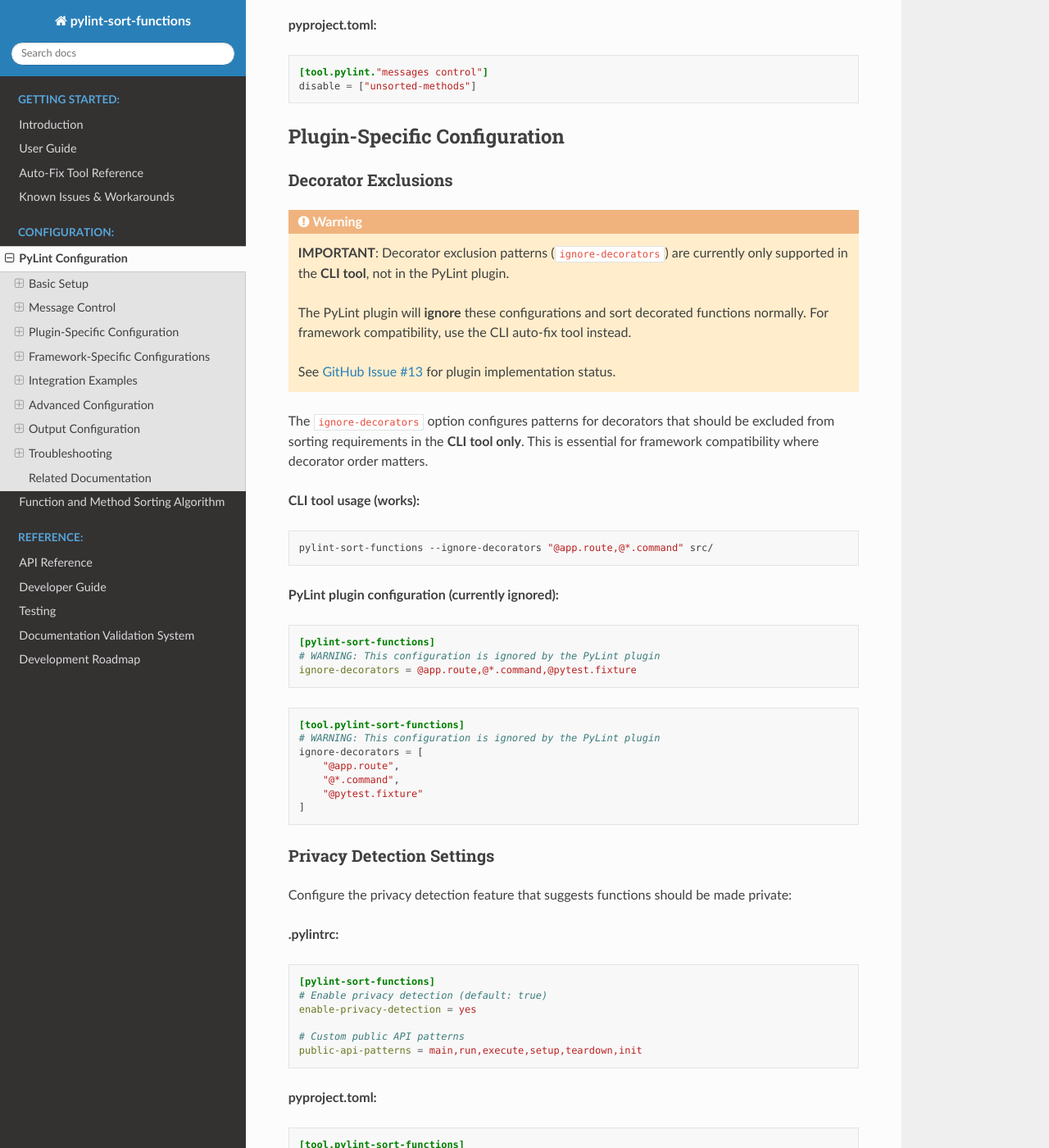
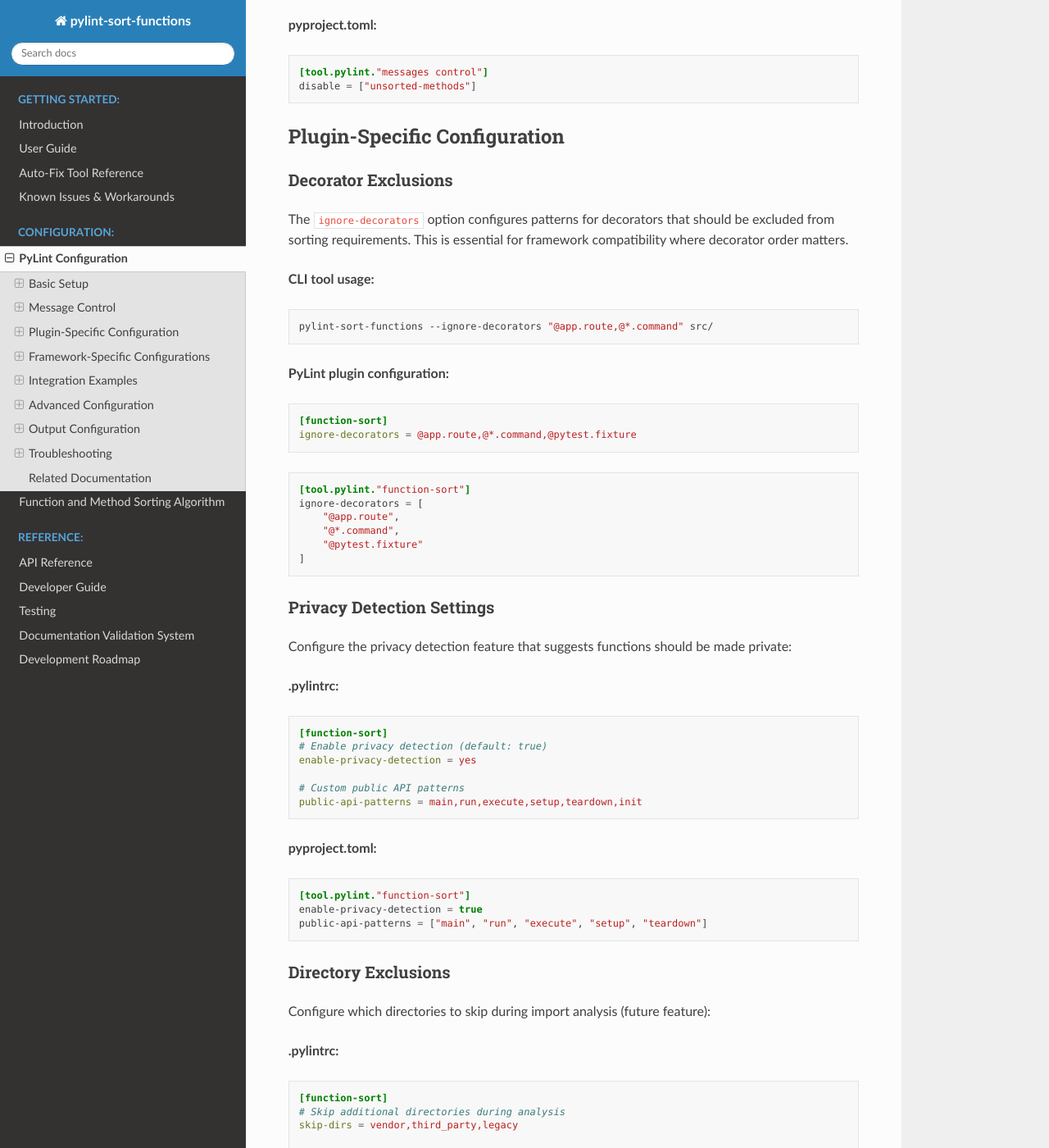
Before and after one commit to hakonhagland/pylint-sort-functions, a Sphinx documentation site: the page built from docs/pylintrc.rst, in a window 1280 px wide and 1400 px high, scrolled down 1933 px. Shown: the whole window at 82% size. Built offline with Sphinx 7.4.7 and the Read the Docs theme 3.1.0, drawn with Linux system fonts in a browser that asks for light colours; some of the changed text lies outside the part shown.

Commit message:
docs: complete pylintrc.rst updates for decorator exclusion feature
Fixes remaining outdated warnings and configuration examples in
docs/pylintrc.rst after implementing issue #13.

Key updates:
- Remove all "CRITICAL LIMITATION" and "do not work" warnings
- Update all PyLint configuration section names from [pylint-sort-functions]
  to [function-sort] for consistency with plugin architecture
- Replace "currently ignored" warnings with working examples
- Update all framework examples (Flask, Click, Django, FastAPI, pytest)
  to show working configurations for both CLI tool and PyLint plugin
- Remove references to closed GitHub Issue #13
- Fix inconsistent toml configuration paths to use [tool.pylint."function-sort"]

The documentation now accurately reflects that decorator exclusions work
in both the CLI tool and PyLint plugin, providing users with complete
and consistent configuration guidance.

🤖 Generated with [Claude Code](https://claude.ai/code)

Co-Authored-By: Claude <noreply@anthropic.com>

```diff
--- a/docs/pylintrc.rst
+++ b/docs/pylintrc.rst
@@ -106,33 +106,24 @@ Plugin-Specific Configuration
 Decorator Exclusions
 ~~~~~~~~~~~~~~~~~~~~
 
-.. warning::
-   **IMPORTANT**: Decorator exclusion patterns (``ignore-decorators``) are currently only supported in the **CLI tool**, not in the PyLint plugin.
+The ``ignore-decorators`` option configures patterns for decorators that should be excluded from sorting requirements. This is essential for framework compatibility where decorator order matters.
 
-   The PyLint plugin will **ignore** these configurations and sort decorated functions normally. For framework compatibility, use the CLI auto-fix tool instead.
-
-   See `GitHub Issue #13 <https://github.com/hakonhagland/pylint-sort-functions/issues/13>`_ for plugin implementation status.
-
-The ``ignore-decorators`` option configures patterns for decorators that should be excluded from sorting requirements in the **CLI tool only**. This is essential for framework compatibility where decorator order matters.
-
-**CLI tool usage (works):**
+**CLI tool usage:**
 
 .. code-block:: bash
 
    pylint-sort-functions --ignore-decorators "@app.route,@*.command" src/
 
-**PyLint plugin configuration (currently ignored):**
+**PyLint plugin configuration:**
 
 .. code-block:: ini
 
-   [pylint-sort-functions]
-   # WARNING: This configuration is ignored by the PyLint plugin
+   [function-sort]
    ignore-decorators = @app.route,@*.command,@pytest.fixture
 
 .. code-block:: toml
 
-   [tool.pylint-sort-functions]
-   # WARNING: This configuration is ignored by the PyLint plugin
+   [tool.pylint."function-sort"]
    ignore-decorators = [
        "@app.route",
        "@*.command",
@@ -148,7 +139,7 @@ Configure the privacy detection feature that suggests functions should be made p
 
 .. code-block:: ini
 
-   [pylint-sort-functions]
+   [function-sort]
    # Enable privacy detection (default: true)
    enable-privacy-detection = yes
 
@@ -159,7 +150,7 @@ Configure the privacy detection feature that suggests functions should be made p
 
 .. code-block:: toml
 
-   [tool.pylint-sort-functions]
+   [tool.pylint."function-sort"]
    enable-privacy-detection = true
    public-api-patterns = ["main", "run", "execute", "setup", "teardown"]
 
@@ -172,7 +163,7 @@ Configure which directories to skip during import analysis (future feature):
 
 .. code-block:: ini
 
-   [pylint-sort-functions]
+   [function-sort]
    # Skip additional directories during analysis
    skip-dirs = vendor,third_party,legacy
 
@@ -183,26 +174,19 @@ Configure which directories to skip during import analysis (future feature):
 
 .. code-block:: toml
 
-   [tool.pylint-sort-functions]
+   [tool.pylint."function-sort"]
    skip-dirs = ["vendor", "third_party", "legacy"]
    additional-skip-dirs = ["custom_vendor", "generated"]
 
 Framework-Specific Configurations
 ---------------------------------
 
-.. warning::
-   **CRITICAL LIMITATION**: All framework configurations below show ``ignore-decorators`` options that **do not work** in the PyLint plugin. These configurations are only supported in the CLI tool.
-
-   For framework compatibility:
-
-   * **Use CLI tool**: ``pylint-sort-functions --ignore-decorators "@app.route" src/``
-   * **PyLint plugin**: Will sort ALL functions regardless of decorators
-   * **Tracking**: `GitHub Issue #13 <https://github.com/hakonhagland/pylint-sort-functions/issues/13>`_
+The following configurations show working examples for both the CLI tool and PyLint plugin. The ``ignore-decorators`` option is supported in both tools for consistent framework compatibility.
 
 Flask Applications
 ~~~~~~~~~~~~~~~~~~
 
-**Working CLI tool usage:**
+**CLI tool usage:**
 
 .. code-block:: bash
 
@@ -286,43 +270,34 @@ Django Applications
 FastAPI Applications
 ~~~~~~~~~~~~~~~~~~~~
 
-**Working CLI tool usage:**
+**CLI tool usage:**
 
 .. code-block:: bash
 
    pylint-sort-functions --ignore-decorators "@app.get,@app.post" src/
 
-**PyLint plugin configuration (decorator exclusions ignored):**
+**PyLint plugin configuration:**
 
 .. code-block:: ini
 
-   [pylint-sort-functions]
-   # WARNING: ignore-decorators is ignored by PyLint plugin
-   ignore-decorators = @app.get
-                      @app.post
-                      @app.put
-                      @app.delete
-                      @app.patch
-                      @app.middleware
+   [function-sort]
+   ignore-decorators = @app.get,@app.post,@app.put,@app.delete,@app.patch,@app.middleware
 
 Pytest Test Configuration
 ~~~~~~~~~~~~~~~~~~~~~~~~~
 
-**Working CLI tool usage:**
+**CLI tool usage:**
 
 .. code-block:: bash
 
    pylint-sort-functions --ignore-decorators "@pytest.fixture,@pytest.mark.*" src/
 
-**PyLint plugin configuration (decorator exclusions ignored):**
+**PyLint plugin configuration:**
 
 .. code-block:: ini
 
-   [pylint-sort-functions]
-   # WARNING: ignore-decorators is ignored by PyLint plugin
-   ignore-decorators = @pytest.fixture
-                      @pytest.mark.*
-                      @pytest.parametrize
+   [function-sort]
+   ignore-decorators = @pytest.fixture,@pytest.mark.*,@pytest.parametrize
 
 Integration Examples
 --------------------
@@ -428,7 +403,7 @@ For projects with multiple components:
    [MASTER]
    load-plugins = pylint_sort_functions
 
-   [pylint-sort-functions]
+   [function-sort]
    ignore-decorators = @app.route
 
 **tests/.pylintrc:**
@@ -438,7 +413,7 @@ For projects with multiple components:
    [MASTER]
    load-plugins = pylint_sort_functions
 
-   [pylint-sort-functions]
+   [function-sort]
    ignore-decorators = @pytest.fixture,@pytest.mark.*
 
 Custom Message Formats
@@ -556,9 +531,9 @@ For large projects, the import analysis may be slow:
 
 .. code-block:: ini
 
-   [pylint-sort-functions]
+   [function-sort]
    # Disable privacy detection for better performance
-   check-privacy = no
+   enable-privacy-detection = no
 
 Memory Usage
 ~~~~~~~~~~~~
```
Also changed, not shown: other parts of docs/pylintrc.rst (+2 -2 lines).
